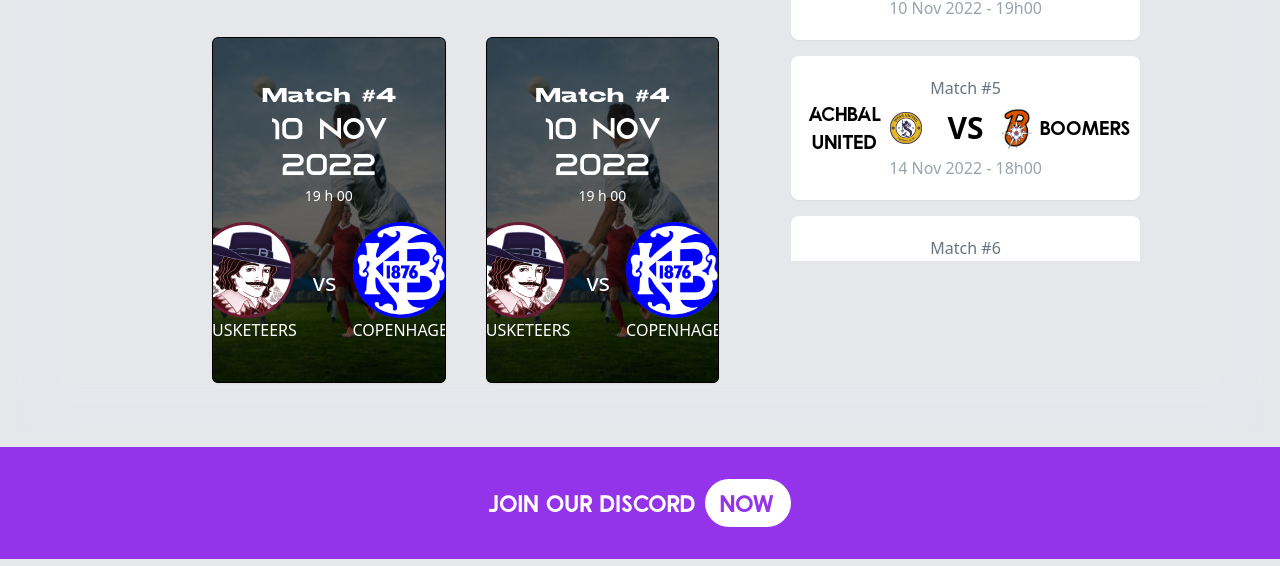
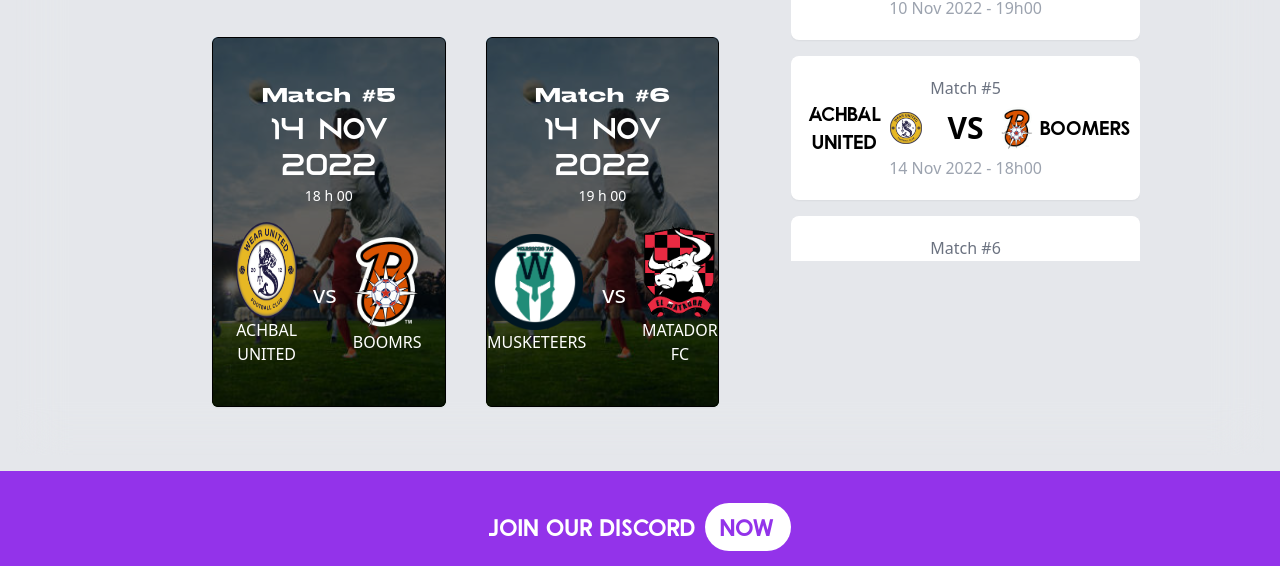
Before and after one commit to Labrahmi/med-league, a website: page index.html in a window 1280 px wide. Shown: the part 1324-1890 px from the top of the page. Drawn offline with Linux system fonts and the light colour scheme; a script that the page names is missing.

Commit message:
add team info

```diff
--- a/index.html
+++ b/index.html
@@ -116,19 +116,19 @@
 						<!-- * -->
 						<div class="flex items-stretch justify-center shadow-sm hover:shadow-2xl transition-all ease-in-out rounded-md overflow-hidden" style="background-image: url('./images/banner1.jpg'); background-size: cover; background-position: center;" >
 							<div class="w-full border py-10 border-black p-6 bg-black bg-opacity-60 backdrop-blur-[0.5px] rounded-md flex flex-col justify-center items-center overflow-hidden">
-								<h1 class="text-xl font-Stretch py-1 pb-1">Match #4</h1>
-								<h3 class="text-3xl font-Azonix">10 nov 2022</h3>
-								<h5 class="text-sm font-light">19 h 00</h5>
+								<h1 class="text-xl font-Stretch py-1 pb-1">Match #5</h1>
+								<h3 class="text-3xl font-Azonix">14 nov 2022</h3>
+								<h5 class="text-sm font-light">18 h 00</h5>
 								<div class="py-2"></div>
 								<div class="flex justify-center items-center">
 									<div>
-										<div><img class=" w-24 h-24 select-none" src="images/teams/mas.png" alt=""></div>
-										<h1>MUSKETEERS</h1>
+										<div><img class=" w-24 h-24 select-none" src="images/teams/UNITED.png" alt=""></div>
+										<h1>ACHBAL UNITED</h1>
 									</div>
 									<div class="flex px-4 text-2xl">vs</div>
 									<div>
-										<div><img class=" w-24 h-24 select-none" src="images/teams/copenhagen.png" alt=""></div>
-										<h1>COPENHAGEN</h1>
+										<div><img class=" w-24 h-24 select-none" src="images/teams/BOOMERS.png" alt=""></div>
+										<h1>BOOMRS</h1>
 									</div>
 								</div>
 							</div>
@@ -137,19 +137,19 @@
 						<!-- * -->
 						<div class="flex items-stretch justify-center shadow-sm hover:shadow-2xl transition-all ease-in-out rounded-md overflow-hidden" style="background-image: url('./images/banner1.jpg'); background-size: cover; background-position: center;" >
 							<div class="w-full border py-10 border-black p-6 bg-black bg-opacity-60 backdrop-blur-[0.5px] rounded-md flex flex-col justify-center items-center overflow-hidden">
-								<h1 class="text-xl font-Stretch py-1 pb-1">Match #4</h1>
-								<h3 class="text-3xl font-Azonix">10 nov 2022</h3>
+								<h1 class="text-xl font-Stretch py-1 pb-1">Match #6</h1>
+								<h3 class="text-3xl font-Azonix">14 nov 2022</h3>
 								<h5 class="text-sm font-light">19 h 00</h5>
 								<div class="py-2"></div>
 								<div class="flex justify-center items-center">
 									<div>
-										<div><img class=" w-24 h-24 select-none" src="images/teams/mas.png" alt=""></div>
+										<div><img class=" w-24 h-24 select-none" src="images/teams/Warriors.png" alt=""></div>
 										<h1>MUSKETEERS</h1>
 									</div>
 									<div class="flex px-4 text-2xl">vs</div>
 									<div>
-										<div><img class=" w-24 h-24 select-none" src="images/teams/copenhagen.png" alt=""></div>
-										<h1>COPENHAGEN</h1>
+										<div><img class=" w-24 h-24 select-none" src="images/teams/matadorsfc.png" alt=""></div>
+										<h1>MATADOR FC</h1>
 									</div>
 								</div>
 							</div>
@@ -166,7 +166,7 @@
 						<div class="p-1 rounded-md flex justify-center flex-col">
 
 							<div class="flex py-1"></div>
-							<div class="text-white text-xl font-Stretch">FINAL MATCH</div>
+							<div class="text-white text-xl font-Stretch">FIRST MATCH</div>
 							<div class="flex py-4"></div>
 							<div class="flex justify-center font-nums text-3xl">
 								<h1><span id="Days"></span>Days</h1>
@@ -178,31 +178,6 @@
 								<h1><span id="Seconds"></span>S</h1>
 							</div>
 							<div class="flex py-3"></div>
-
-
-							<!-- document.getElementById("Days").innerHTML = days;
-							document.getElementById("Hours").innerHTML = hours;
-							document.getElementById("Minutes").innerHTML = minutes;
-
-								Seconds
-							-->
-
-
-							<!-- <div class="text-white">FINAL MATCH</div>
-							<div class="px-1 grid grid-cols-3 justify-between items-center text-xl">
-								<div class="flex flex-row-reverse justify-center items-center">
-									<img class="w-8" src="images/teams/BLANCO.png" alt="">
-									<div class="px-1"></div>
-									<h1 class="font-Qualy">...</h1>
-								</div>
-								<div class="text-3xl font-bold">VS</div>
-								<div class="flex justify-center items-center">
-									<img class="w-8" src="images/teams/eagles.png" alt="">
-									<div class="px-1"></div>
-									<h1 class="font-Qualy">...</h1>
-								</div>
-							</div>
-							<div class="text-gray-100">soon</div> -->
 						</div>
 					</div>
 					<!-- - -->
@@ -1047,7 +1022,7 @@
 
 	<script>
         // var temp = "";
-        var countDownDate = new Date("2022-11-14 16:16:39").getTime();
+        var countDownDate = new Date("2022-11-09 18:00:00").getTime();
         // countDownDate = countDownDate + ((5000 * 60 * 60 * 24) + (60 * 60 * 24 * (1000/24)));
         var x = setInterval(function() {
             var now = new Date().getTime();
```
